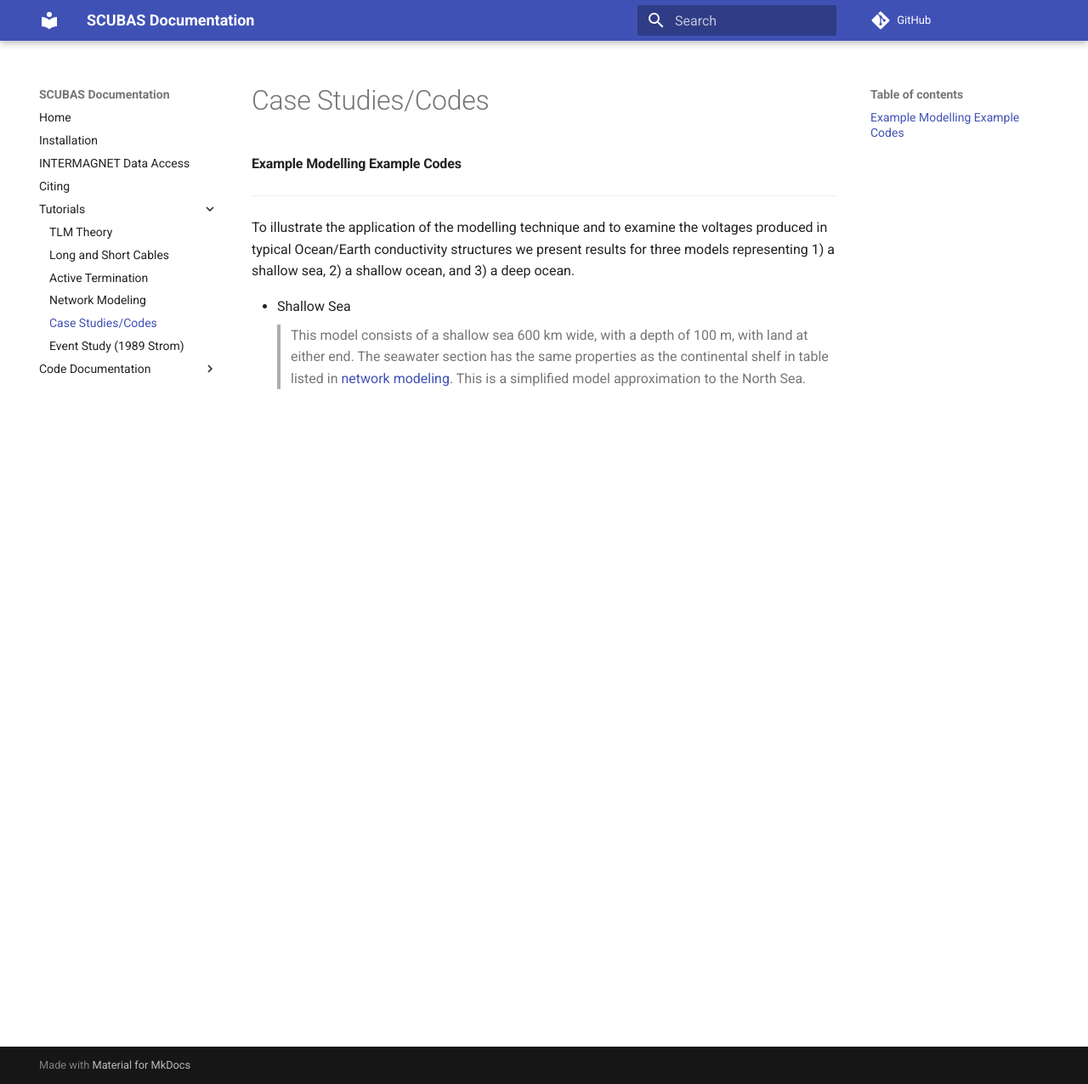
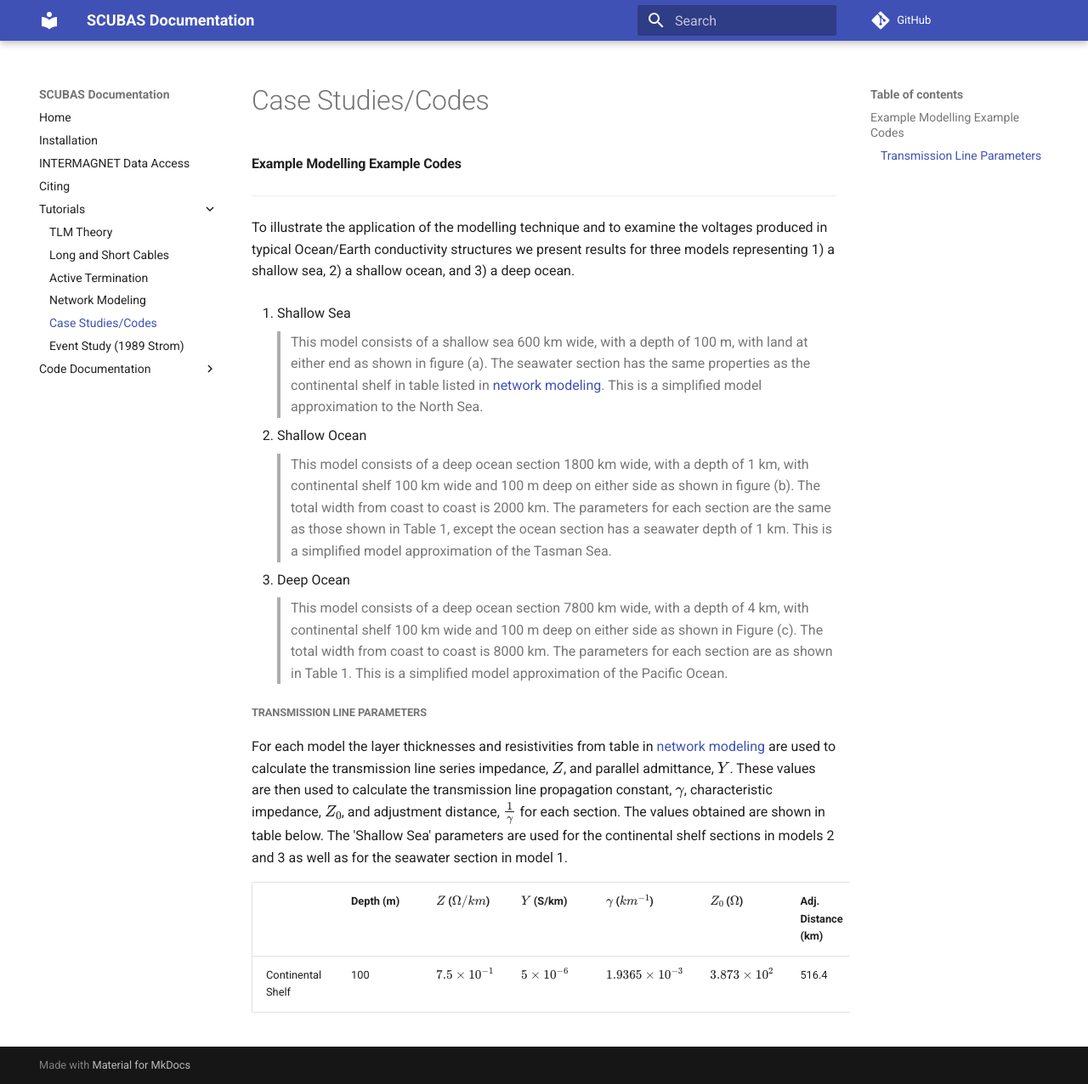
Before and after one commit to shibaji7/SCUBAS, an MkDocs documentation site: the page built from docs/tutorial/conduct.md, in a window 1280 px wide and 1276 px high. Shown: the whole window at 85% size. Built offline with MkDocs 1.6.1 and Material for MkDocs 9.7.7, drawn with Linux system fonts in a browser that asks for light colours; comment, search, counter and statistics services are not loaded.

Commit message:
Updated documents

```diff
--- a/docs/tutorial/conduct.md
+++ b/docs/tutorial/conduct.md
@@ -13,5 +13,18 @@ and conditions of MIT General Public License.
 ---
 To illustrate the application of the modelling technique and to examine the voltages produced in typical Ocean/Earth conductivity structures we present results for three models representing 1) a shallow sea, 2) a shallow ocean, and 3) a deep ocean.
 
-* Shallow Sea
-> This model consists of a shallow sea 600 km wide, with a depth of 100 m, with land at either end. The seawater section has the same properties as the continental shelf in table listed in [network modeling](netmodel.md). This is a simplified model approximation to the North Sea.
+1. Shallow Sea
+> This model consists of a shallow sea 600 km wide, with a depth of 100 m, with land at either end  as shown in figure (a). The seawater section has the same properties as the continental shelf in table listed in [network modeling](netmodel.md). This is a simplified model approximation to the North Sea.
+
+2. Shallow Ocean
+> This model consists of a deep ocean section 1800 km wide, with a depth of 1 km, with continental shelf 100 km wide and 100 m deep on either side as shown in figure (b). The total width from coast to coast is 2000 km. The parameters for each section are the same as those shown in Table 1, except the ocean section has a seawater depth of 1 km. This is a simplified model approximation of the Tasman Sea.
+
+3. Deep Ocean
+> This model consists of a deep ocean section 7800 km wide, with a depth of 4 km, with continental shelf 100 km wide and 100 m deep on either side as shown in Figure (c). The total width from coast to coast is 8000 km. The parameters for each section are as shown in Table 1. This is a simplified model approximation of the Pacific Ocean.
+
+##### Transmission Line Parameters
+For each model the layer thicknesses and resistivities from table in [network modeling](netmodel.md) are used to calculate the transmission line series impedance, $Z$, and parallel admittance, $Y$. These values are then used to calculate the transmission line propagation constant, $\gamma$, characteristic impedance, $Z_0$, and adjustment distance, $\frac{1}{\gamma}$ for each section. The values obtained are shown in table below. The 'Shallow Sea' parameters are used for the continental shelf sections in models 2 and 3 as well as for the seawater section in model 1.
+
+|                    | Depth (m) | $Z$ ($\Omega/km$) | $Y$ (S/km) | $\gamma$ ($km^{-1}$) | $Z_0$ ($\Omega$) | Adj. Distance (km) |
+| ------------------ | --------- | ----------------- | ---------- | -------------------- | ---------------- | ------------------ |
+| Continental Shelf  | 100       | $7.5\times 10^{-1}$ | $5\times 10^{-6}$ | $1.9365\times 10^{-3}$ | $3.873\times 10^{2}$ | 516.4 |
```
